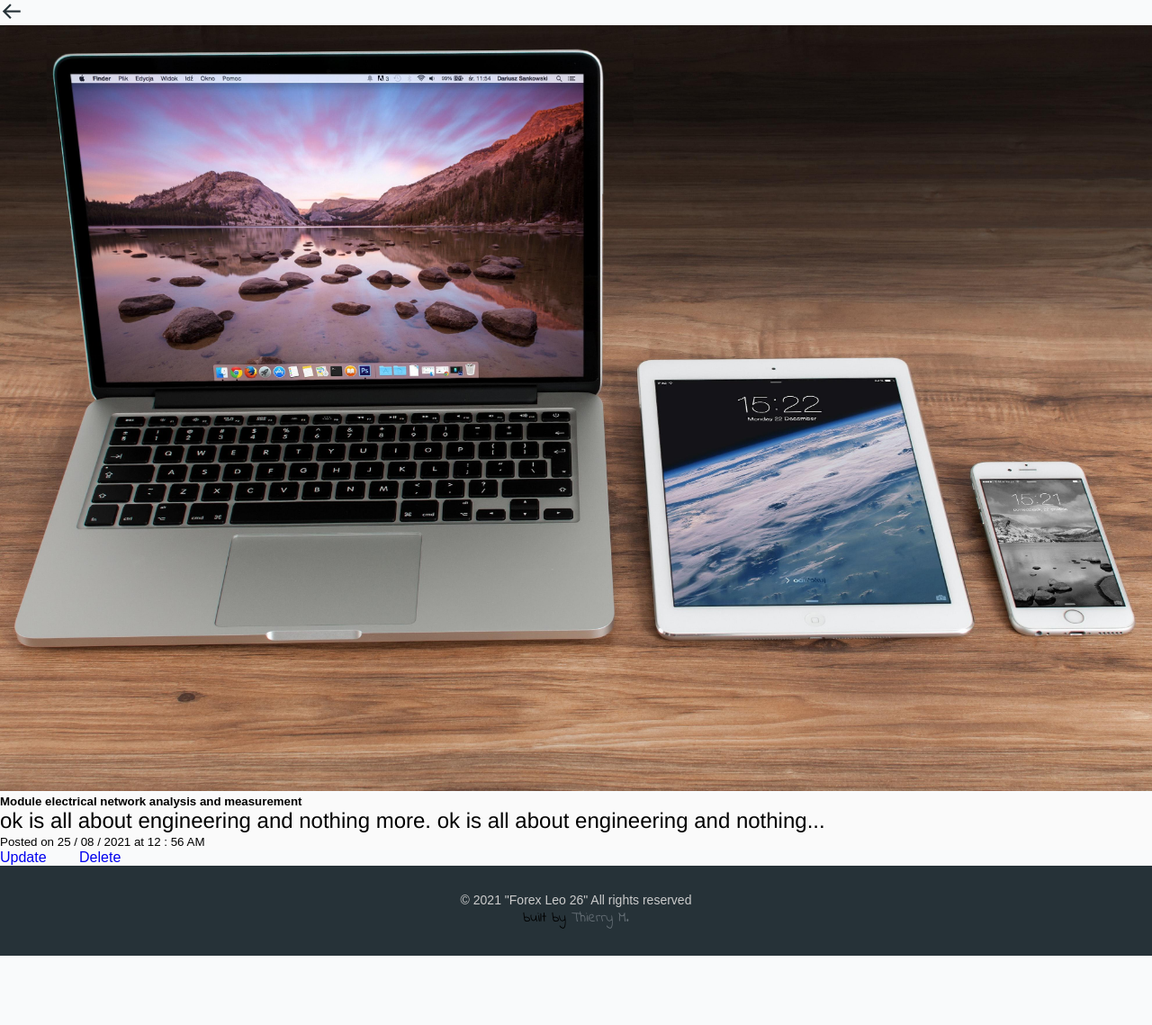
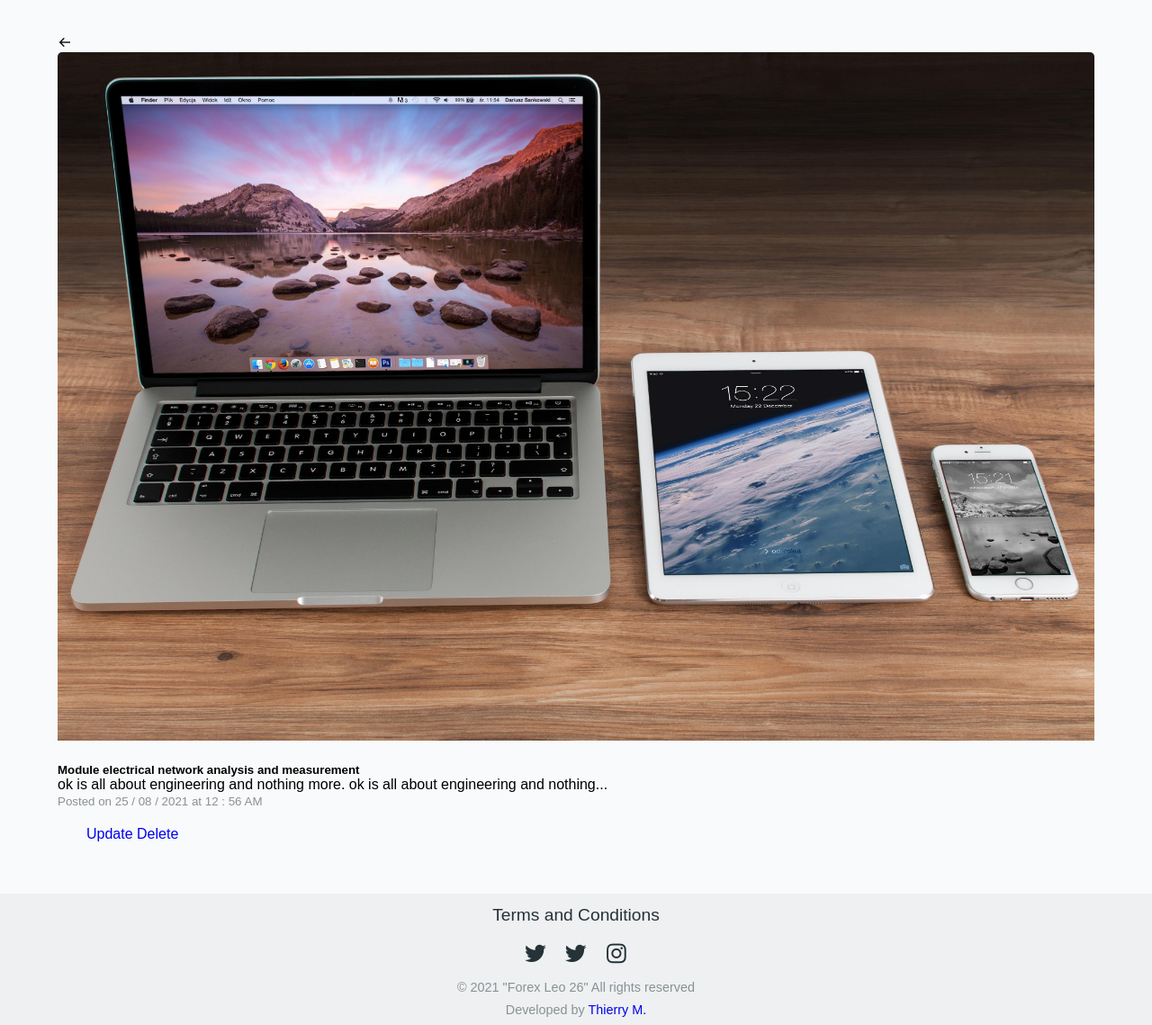
Before and after one commit to r-e-d-ant/forex-leo-26, a Flask app: a page that uses forex_26_app/templates/layout.html in a window 1280 px wide. Shown: the part 68-1207 px from the top of the page at 90% size. Before the commit the page ends 1130 px from the top, so only its background shows below. Run offline with Flask 2, Linux system fonts and the light colour scheme; a user stored in the database is signed in; data comes from the database, SQL or seed files in the repository; both versions use the stored data as it was after the commit; tables that the repository leaves empty hold one stand-in row (values such as "Sample post").

Commit message:
home page styled

```diff
--- a/forex_26_app/static/home.css
+++ b/forex_26_app/static/home.css
@@ -0,0 +1,42 @@
+
+.news-cards-container {
+	display: flex;
+	align-items: flex-start;
+	justify-content: center;
+	flex-wrap: wrap;
+	gap: 2rem;
+}
+
+.news-card {
+	margin-bottom: 2rem;
+}
+
+.overview-image {
+	width: 300px;
+	height: auto;
+	border-top-left-radius: 5px;
+	border-top-right-radius: 5px;
+	margin-bottom: 1.3rem;
+}
+
+.date-posted {
+	font-size: .9rem;
+}
+
+.news-title-summary {
+	max-width: 19rem;
+	margin-top: .8rem;
+}
+
+.news-title-summary-link {
+	color: var(--primary-clr);
+}
+.news-title-summary-link:hover {
+	text-decoration: underline;
+}
+
+.summary {
+	color: var(--primary-clr-alt);
+	max-width: 19rem;
+	margin-top: .8rem;
+}
--- a/forex_26_app/static/style.css
+++ b/forex_26_app/static/style.css
@@ -48,14 +48,14 @@ li {
 .show {
     display: block;
 }
-
-.uppercase__case {
-    text-transform: uppercase;
+.text-muted {
+    color: var(--text-mute);
 }
-
-.uppercase__case_drop {
-    text-transform: uppercase;
-    font-size: 18px;
+.pos-relative {
+    position: relative;
+}
+.container {
+    padding: 1.2rem 2rem;
 }
 
 /* ==================== HEADER ================ */
@@ -97,7 +97,7 @@ header {
     position: relative;
     padding-bottom: .2rem;
 }
-.nav-link::before {
+.nav-link::before, .nav-link-footer::before {
     content: "";
     background-color: var(--second-clr);
     width: 100%;
@@ -108,12 +108,16 @@ header {
     transform-origin: right;
     transition: 300ms transform;
 }
-.nav-link:hover::before {
+.nav-link:hover::before, .nav-link-footer:hover::before {
     transform: scaleX(1);
     transform-origin: left;
 }
 
 @media screen and (max-width: 768px) {
+    .container {
+        padding: 1.2rem .5rem;
+    }
+    /* --- -- -- -- -- -- -- */
     header {
         padding: 1.2rem .5rem;
     }
@@ -155,162 +159,48 @@ header {
 }
 
 
-
-
-/* ==================== OTHERS ================ */
-.notify__btn {
-    cursor: pointer;
+/* ==================== FOOTER ================ */
+.footer {
+    display: flex;
+    flex-direction: column;
+    align-items: center;
+    justify-content: center;
+    background-color: var(--gray-clr);
+    padding: .5rem 0;
 }
-
-.bx-arrow-back {
-    transition: .5s;
-    cursor: pointer;
-    font-size: 26px;
-    color: #263238;
+.top-footer {
+    margin-bottom: .8rem;
 }
-
-.bx-arrow-back:hover {
-    transform: rotate(60deg);
+.footer-items {
+    display: flex;
+    align-items: center;
+    justify-content: center;
+    flex-direction: column;
+    margin-bottom: .8rem;
 }
-
-.b-bottom:hover {
-    text-decoration: underline;
+.footer-item {
+    font-size: 1.2rem;
+    margin: .3rem 0;
 }
-
-.btn {
-    margin-right: 2em;
+.nav-link-footer {
+    color: var(--primary-clr);
 }
-.read__more {
-    font-size: 0.8em;
+.social-footer-ul {
+    display: flex;
+    align-items: center;
+    justify-content: center;
 }
-/* ==================== MAIN ================ */
-
-.posts_article {
-    display: grid;
-    grid-template-columns: repeat(auto-fit, minmax(300px, 1fr));
-    gap: 2em;
+.social-item {
+    margin: 0 .5rem;
 }
-
-.article-content {
-  white-space: pre-line;
-  font-size: 22px;
-  font-family: Helvetica;
-  font-weight: 300;
+.bxl-twitter,
+.bxl-instagram {
+    color: var(--primary-clr);
+    font-size: 1.8rem;
 }
-
-.post-title {
-    transition: .5s;
-    font-size: 22px;
-    color: rgb(48, 76, 87);
+.copyright {
+    margin-bottom: .5rem;
 }
-
-.post-title:hover {
-    color: rgb(21, 29, 32);
+.copyright, .built_by {
+    font-size: .9rem;
 }
-
-
-.card-body {
-    background-color: rgb(250, 250, 250);
-}
-
-.content-section {
-    background-color: rgb(250, 250, 250);
-    padding: 10px 20px;
-    border: 1px solid #dddddd;
-    border-radius: 3px;
-    margin-bottom: 20px;
-}
-
-.c-post-descri {
-    text-transform: uppercase;
-    font-size: 18px;
-    text-align: center;
-    margin-bottom: 20px;
-}
-
-/* ==================== FOOTER ================ */
-footer {
-    width: 100%;
-    background-color :#263238;
-    min-height: 100px;
-    padding: 10px 0px 25px 0px;
-}
-
-footer p {
-    font-size:14px;
-    color:#CCC;
-}
-
-.cp-credit {
-    display: flex;
-    justify-content: center;
-    margin-top: 20px;
-}
-
-.social_footer_ul {
-    display: flex;
-    justify-content: center;
-    gap: 20px;
-    margin: 15px 0;
-    list-style-type: none;
-}
-
-.social_footer_ul li svg {
-    width: 30px;
-    height: 30px;
-    margin: 0 20px;
-}
-
-.social_footer_ul li svg:hover {
-    padding: 5px;
-    border-radius: 50%;
-    border: 1px solid #fff;
-}
-
-.footer-social-icons {
-    transition: .5s;
-}
-.built_by {
-    font-size: 16px;
-    font-family: 'Indie Flower', cursive;
-}
-.name {
-    display: flex;
-    justify-content: center;
-    align-items: center;
-}
-.my__name {
-    transition: .5s;
-    color: rgb(103, 112, 119);
-}
-.my__name:hover {
-    color: #f4f4f4;
-}
-
-
-/*========== MEDIA QUERIES ========= */
-@media screen and (max-width: 347px){
-    .nav__bar {
-        padding: 1em;
-    }
-    .bi-globe2 {
-        display: none;
-    }
-}
-
-@media screen and (min-width: 768px) {
-    .navbar-nav {
-        margin-top: 0;
-    }
-    .post-title {
-        font-size: 26px;
-    }
-    .article-content {
-        font-size: 24px;
-    }
-    .nav__item {
-        transition: .5s;
-        margin-bottom: 0;
-        margin-right: 2em;
-    }
-}
--- a/forex_26_app/templates/layout.html
+++ b/forex_26_app/templates/layout.html
@@ -21,8 +21,8 @@
 
     <!-- •••••••••• -->
     <link rel="shortcut icon" href="{{ url_for('static', filename='icons/favicon.ico')}}">
+    <link href="{{ url_for('static', filename='home.css') }}" rel="stylesheet">
     <link href="{{ url_for('static', filename='style.css') }}" rel="stylesheet">
-    <link href="{{ url_for('static', filename='home.css') }}" rel="stylesheet">
     <!-- HEAD SCRIPT -->
     {% if title %}
         <title>{{ title }}</title>
@@ -75,7 +75,7 @@
 </header>
 <main class="container">
   <div class="">
-            {% with messages = get_flashed_messages(with_categories=true) %}
+    {% with messages = get_flashed_messages(with_categories=true)%}
     {% if messages %}
     {% for category, message in messages %}
     <div class="alert alert-{{ category }} alert-dismissible fade show" role="alert">
@@ -85,40 +85,46 @@
     {% endif %}
     {% endwith %}
   </div>
+
 {% block content %}{% endblock %}
 </main>
 
 <footer class="footer">
   <div class="top-footer">
-        <div class="cp-credit">
-          <p>© 2021 "Forex Leo 26" All rights reserved</p>
-        </div>
+    <ul class="footer-items">
+      <li class="footer-item">
+        <a class="nav-link-footer pos-relative" href="#">Terms and Conditions</a>
+      </li>
       {% if not current_user.is_authenticated %}
-          <li class="nav-item">
-            <a class="nav-link" href="{{ url_for('contact') }}">contact</a>
+      <li class="footer-item">
+        <a class="nav-link-footer pos-relative" href="{{ url_for('contact') }}">Contact Us</a>
       </li>
       {% endif %}
-
+    </ul>
     <ul class="social-footer-ul">
-            <li>
+      <li class="social-item">
         <a href="https://t.me/forexleo24" target="_blank">
-
+          <i class="bx bxl-twitter"></i>
         </a>
       </li>
-
-            <li>
+      <li class="social-item">
+        <a href="https://t.me/forexleo24" target="_blank">
+          <i class="bx bxl-twitter"></i>
+        </a>
+      </li>
+      <li class="social-item">
         <a href="https://www.instagram.com/forex_leo24/" target="_blank">
-
+          <i class="bx bxl-instagram"></i>
         </a>
       </li>
     </ul>
   </div>
-
-      <div class="name">
-        <span class="built_by text-muted">built by <a class="link my__name" style="text-decoration: none;" href="https://www.thierrymugisha.me" target="_blank">Thierry M.</a></span>
+  <span class="copyright text-muted">© 2021 "Forex Leo 26" All rights reserved</span>
+  <div class="end-footer">
+    <span class="built_by text-muted">Developed by <a class="my__name" href="https://www.thierrymugisha.me" target="_blank">Thierry M.</a></span>
   </div>
 </footer>
-  <!---MYJS-->
+<!--- MYJS -->
 <script src="{{ url_for('static', filename='main.js') }}"></script>
 </body>
 </html>
```
Also changed, not shown: forex_26_app/templates/home.html (+27 -34 lines), forex_26_app/db_forex_news.db, forex_26_app/static/photos/default.jpg (added), forex_26_app/static/photos/pexels-garfield-besa-686094.jpg (added), forex_26_app/static/photos/pexels-karsten-madsen-18105.jpg (added), forex_26_app/static/photos/pexels-pixabay-4158.jpg (added). Lines whose indentation alone changed are shown as unchanged.
